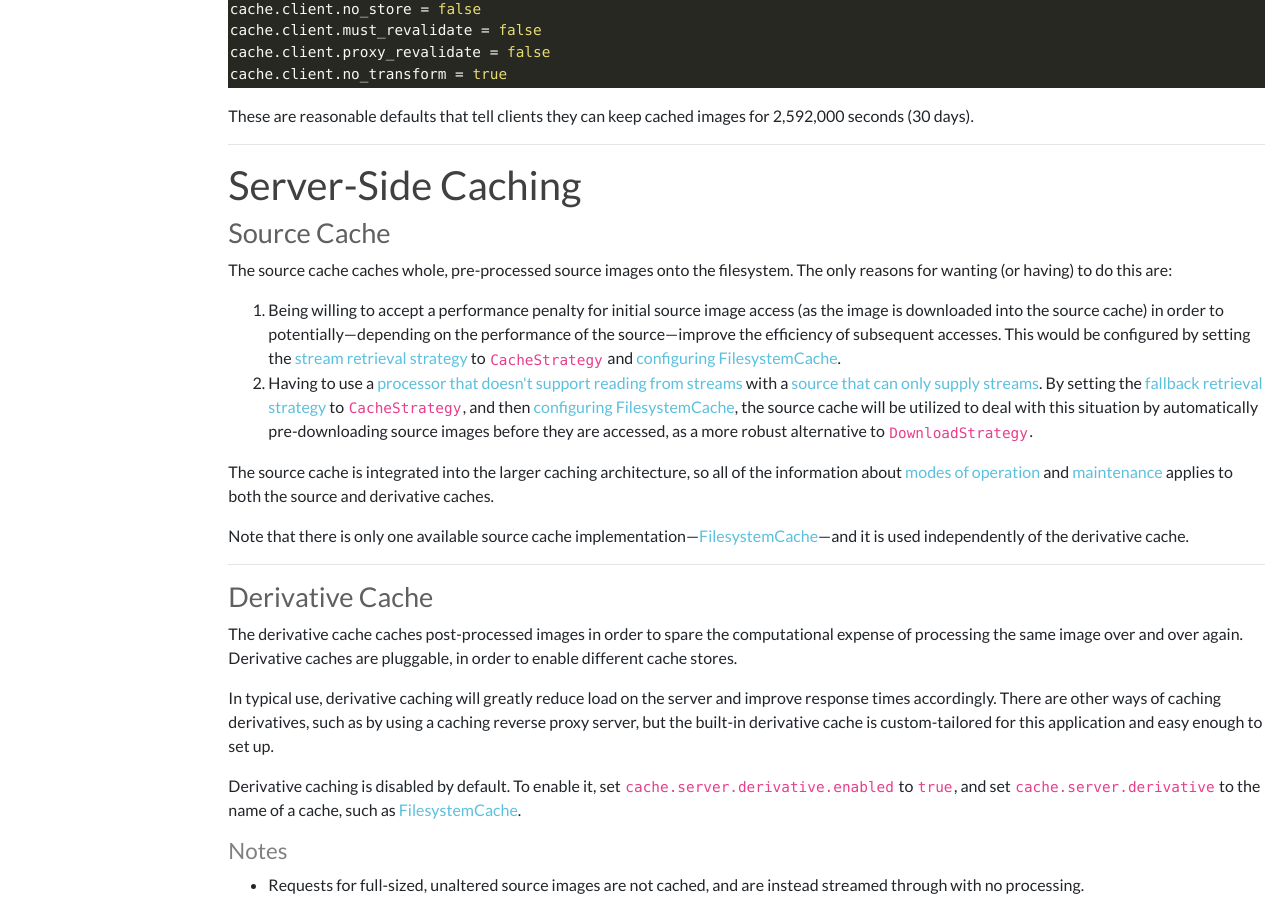
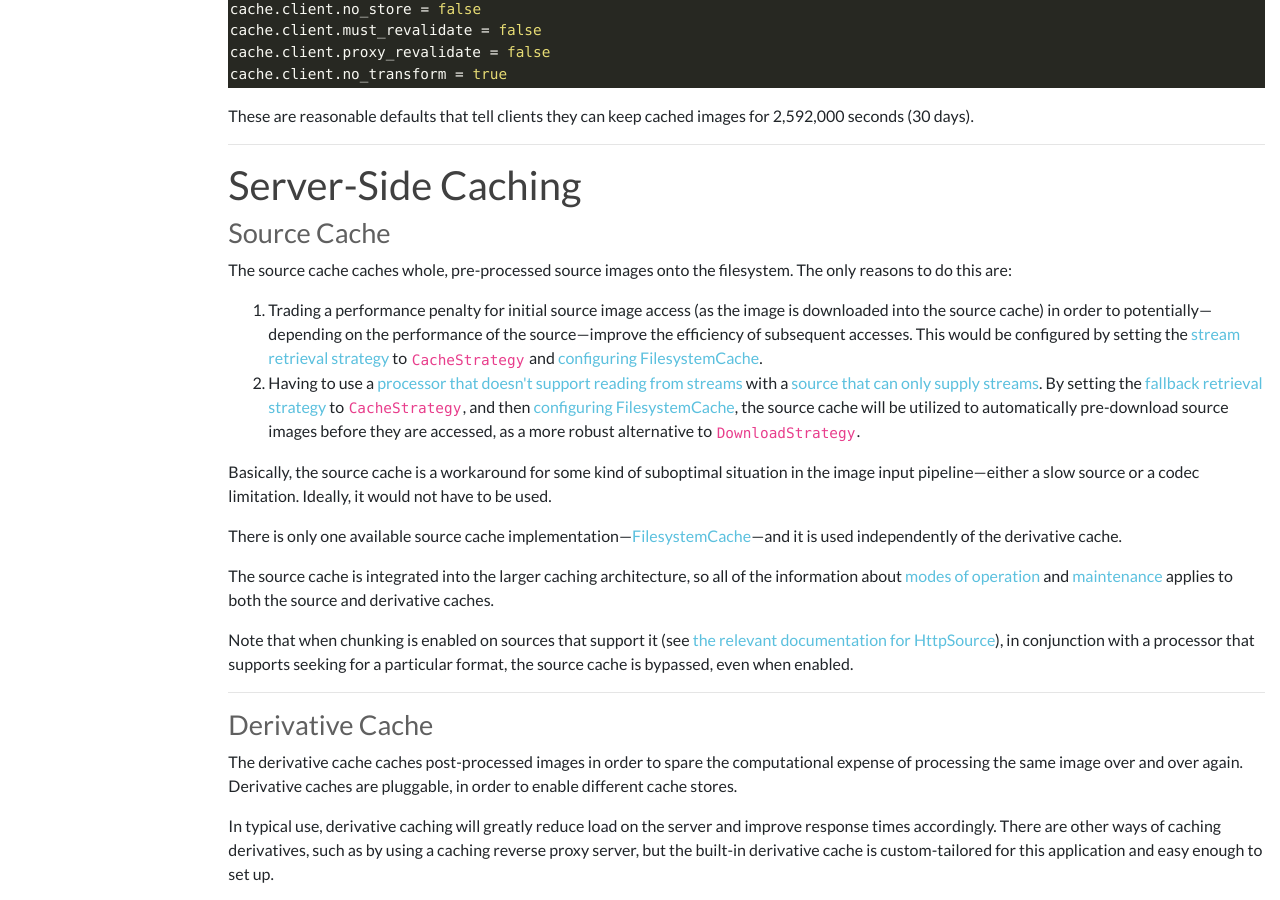
Before and after one commit to cantaloupe-project/cantaloupe-project.github.io, a Jekyll site: the page built from manual/4.1/caching.html, in a window 1280 px wide and 900 px high, scrolled down 997 px. Built offline with Jekyll 4.4.1, drawn with Linux system fonts in a browser that asks for light colours; nearby versions of some CDN libraries.

Commit message:
Add a note about the source cache being bypassed when source chunking is enabled

```diff
--- a/manual/4.1/caching.html
+++ b/manual/4.1/caching.html
@@ -67,16 +67,20 @@ cache.client.no_transform = true
 
 <h3 id="Source Cache">Source Cache</h3>
 
-<p>The source cache caches whole, pre-processed source images onto the filesystem. The only reasons for wanting (or having) to do this are:</p>
+<p>The source cache caches whole, pre-processed source images onto the filesystem. The only reasons to do this are:</p>
 
 <ol>
-  <li>Being willing to accept a performance penalty for initial source image access (as the image is downloaded into the source cache) in order to potentially&mdash;depending on the performance of the source&mdash;improve the efficiency of subsequent accesses. This would be configured by setting the <a href="processors.html#Stream%20Retrieval%20Strategy">stream retrieval strategy</a> to <code>CacheStrategy</code> and <a href="#FilesystemCache">configuring FilesystemCache</a>.</li>
-  <li>Having to use a <a href="processors.html#Supported%20Features">processor that doesn't support reading from streams</a> with a <a href="sources.html#Features">source that can only supply streams</a>. By setting the <a href="processors.html#Fallback%20Retrieval%20Strategy">fallback retrieval strategy</a> to <code>CacheStrategy</code>, and then <a href="#FilesystemCache">configuring FilesystemCache</a>, the source cache will be utilized to deal with this situation by automatically pre-downloading source images before they are accessed, as a more robust alternative to <code>DownloadStrategy</code>.</li>
+  <li>Trading a performance penalty for initial source image access (as the image is downloaded into the source cache) in order to potentially&mdash;depending on the performance of the source&mdash;improve the efficiency of subsequent accesses. This would be configured by setting the <a href="processors.html#Stream%20Retrieval%20Strategy">stream retrieval strategy</a> to <code>CacheStrategy</code> and <a href="#FilesystemCache">configuring FilesystemCache</a>.</li>
+  <li>Having to use a <a href="processors.html#Supported%20Features">processor that doesn't support reading from streams</a> with a <a href="sources.html#Features">source that can only supply streams</a>. By setting the <a href="processors.html#Fallback%20Retrieval%20Strategy">fallback retrieval strategy</a> to <code>CacheStrategy</code>, and then <a href="#FilesystemCache">configuring FilesystemCache</a>, the source cache will be utilized to automatically pre-download source images before they are accessed, as a more robust alternative to <code>DownloadStrategy</code>.</li>
 </ol>
+
+<p>Basically, the source cache is a workaround for some kind of suboptimal situation in the image input pipeline&mdash;either a slow source or a codec limitation. Ideally, it would not have to be used.</p>
+
+<p>There is only one available source cache implementation&mdash;<a href="#FilesystemCache">FilesystemCache</a>&mdash;and it is used independently of the derivative cache.</p>
 
 <p>The source cache is integrated into the larger caching architecture, so all of the information about <a href="#Modes%20of%20Operation">modes of operation</a> and <a href="#Maintenance">maintenance</a> applies to both the source and derivative caches.</p>
 
-<p>Note that there is only one available source cache implementation&mdash;<a href="#FilesystemCache">FilesystemCache</a>&mdash;and it is used independently of the derivative cache.</p>
+<p>Note that when chunking is enabled on sources that support it (see <a href="sources.html#HttpSourceSeeking">the relevant documentation for HttpSource</a>), in conjunction with a processor that supports seeking for a particular format, the source cache is bypassed, even when enabled.</p>
 
 <hr>
 
```
